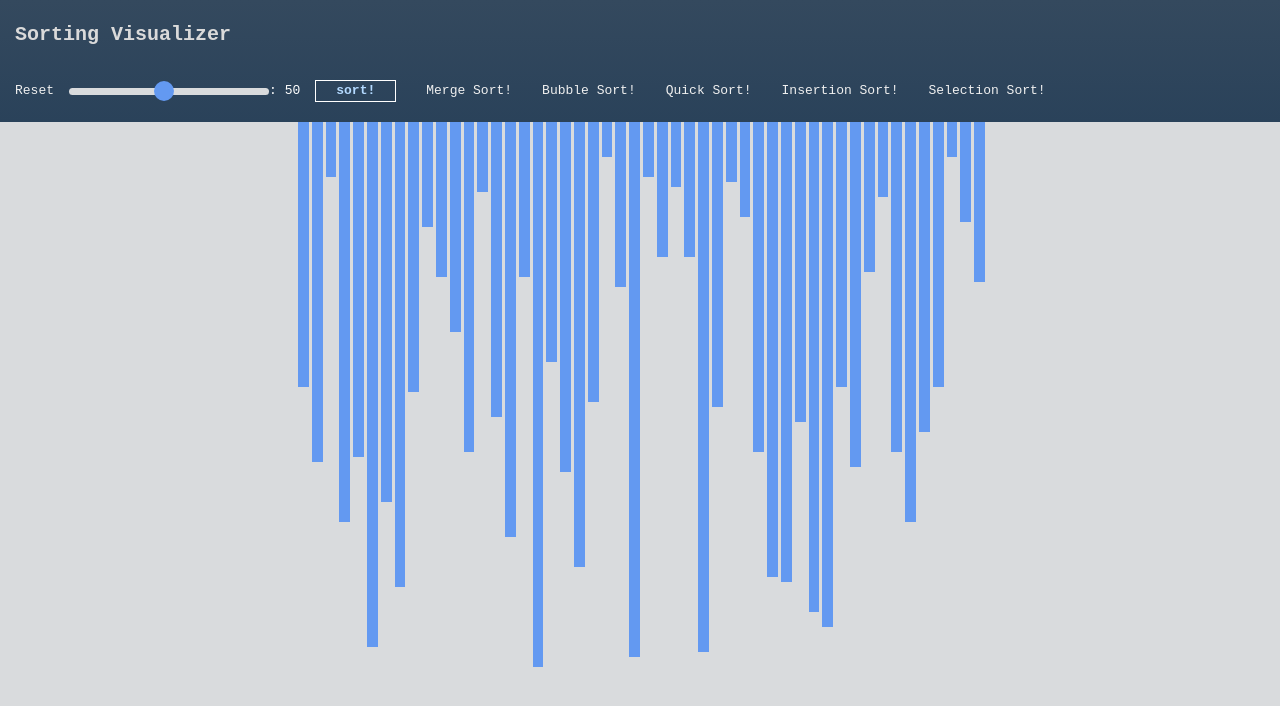
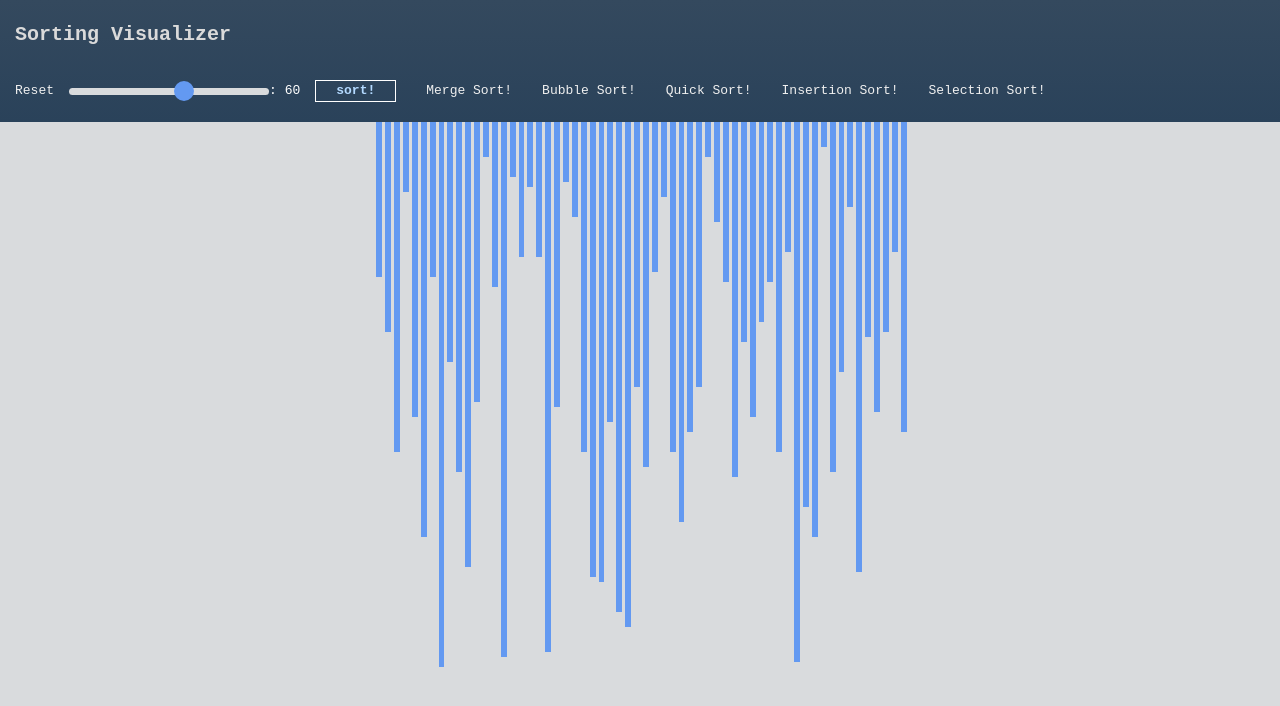
Before and after one commit to sandeeptottadi/Sorting-Visualizer, a React (Create React App) app: page / in a window 1280 px wide. Shown: the top 706 px of the page. Built offline with nearby package versions, Linux system fonts and the light colour scheme.

Commit message:
new commit

```diff
--- a/public/index.html
+++ b/public/index.html
@@ -2,14 +2,14 @@
 <html lang="en">
   <head>
     <meta charset="utf-8" />
-    <link rel="icon" href="logo.png" />
+    <link rel="icon" href="%PUBLIC_URL%/favicon.ico" />
     <meta name="viewport" content="width=device-width, initial-scale=1" />
     <meta name="theme-color" content="#000000" />
     <meta
       name="description"
       content="Web site created using create-react-app"
     />
-    <link rel="apple-touch-icon" href="%PUBLIC_URL%/logo192.png" />
+    <link rel="apple-touch-icon" href="%PUBLIC_URL%/favicon.ico" />
     <!--
       manifest.json provides metadata used when your web app is installed on a
       user's mobile device or desktop. See https://developers.google.com/web/fundamentals/web-app-manifest/
--- a/src/App.js
+++ b/src/App.js
@@ -5,7 +5,7 @@ import { useEffect, useRef, useState } from "react";
 import { animate_bubbleSort } from "./algorithms/bubbleSort";
 
 function App() {
-  const [range, setRange] = useState(50);
+  const [range, setRange] = useState(60);
   const [algorithm, setAlgorithm] = useState("");
   const [array, setArray] = useState([]);
   const [count, setCount] = useState(0);
@@ -58,9 +58,9 @@ function App() {
           <input
             ref={input_range}
             type="range"
-            min="5"
+            min="4"
             max="100"
-            defaultValue={50}
+            defaultValue={60}
             onChange={() => inputChanged()}
           />
           <output id="rangevalue">: {range}</output>
--- a/src/container.js
+++ b/src/container.js
@@ -12,7 +12,11 @@ export const Container = React.memo((props) => {
     for (let i = 0; i < props.range; i++) {
       newArray.push(Math.floor(Math.random() * (110 - 5) + 5));
     }
-    setWidth((window.innerWidth / 2 - props.range * 2) / props.range);
+    if (window.innerWidth > 900) {
+      setWidth((window.innerWidth / 2.7 - props.range * 2) / props.range);
+    } else {
+      setWidth((window.innerWidth / 1.8 - props.range * 2) / props.range);
+    }
     props.arrayChanged(newArray, time);
     setArray(newArray);
     setTime(Math.ceil((10 / props.range) * 40) * 10);
@@ -23,7 +27,6 @@ export const Container = React.memo((props) => {
       document.getElementById(`index-${i}`).style.backgroundColor = "#6399f1";
     }
   }
-  console.log(Math.floor(window.innerHeight));
   return (
     <div
       style={{
```
Also changed, not shown: public/logo.png (deleted), 1 other file (tests, documents, lock files or other folders).
